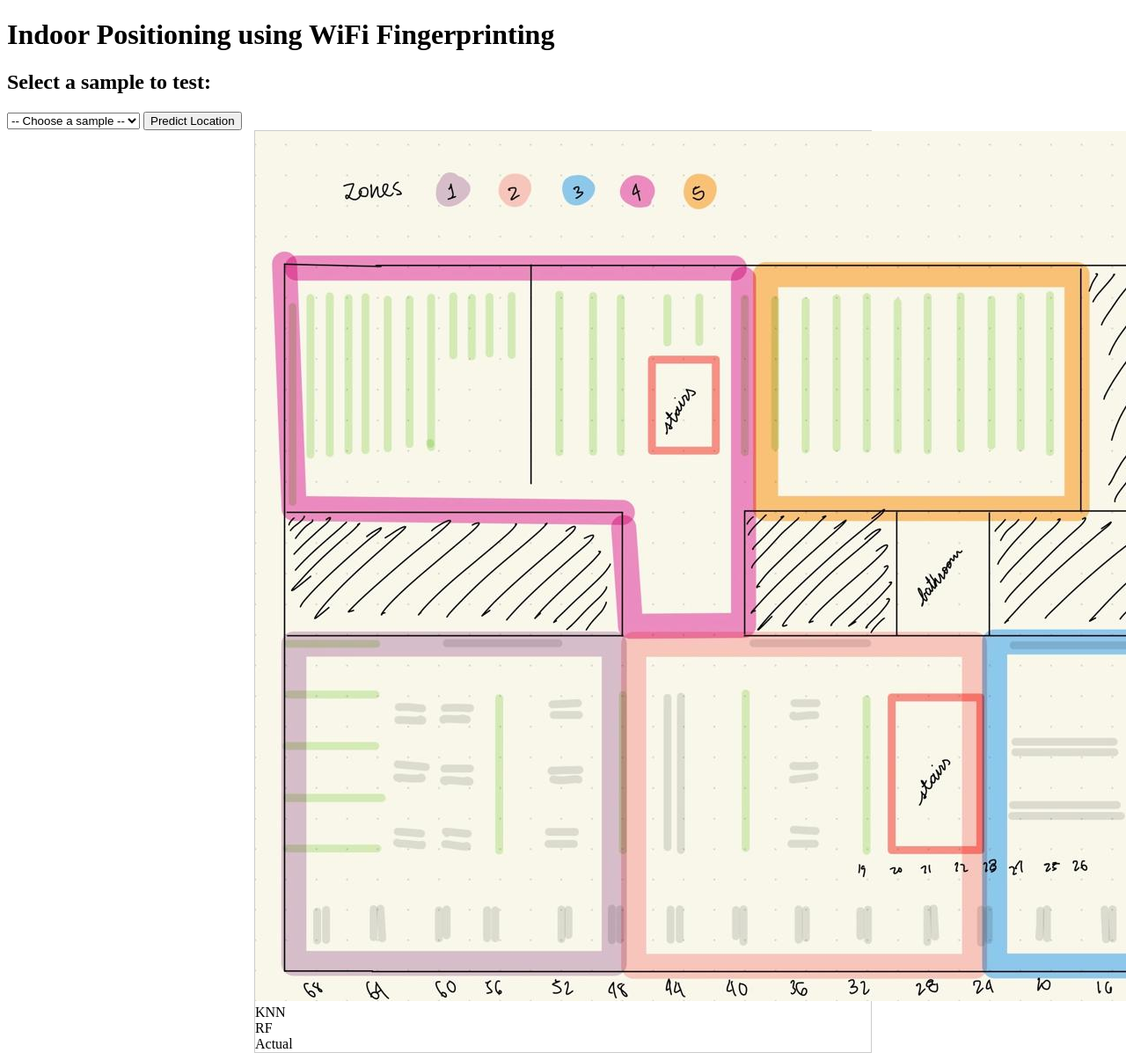
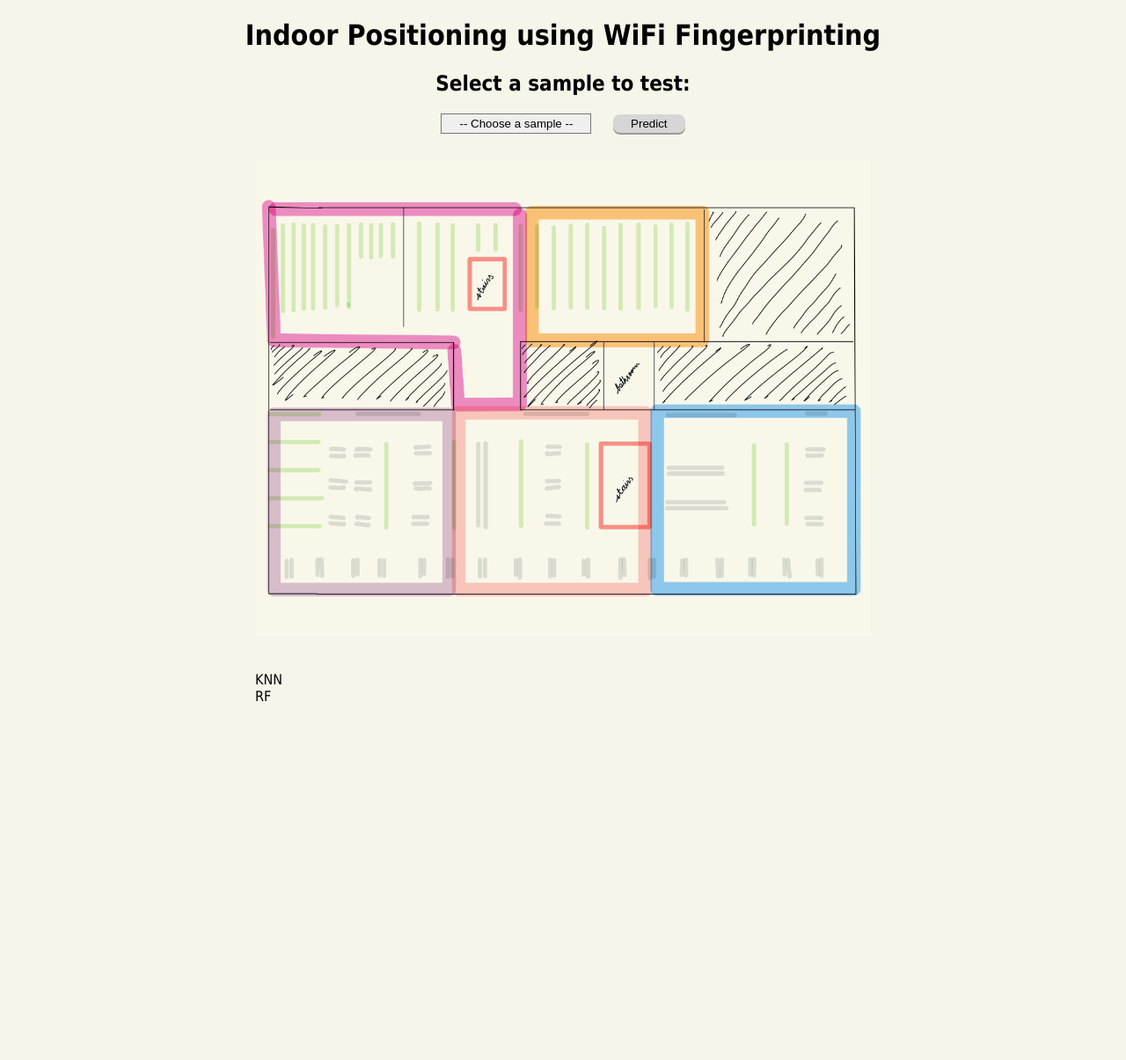
Before and after one commit to VinnieT04/Capstone, a Flask app: page / in a window 1280 px wide; the page is wider, and only the part inside the window is pictured. Shown: that part at 88% size. After the commit the page ends 797 px from the top of that part, so only its background shows below. Run offline with Flask 3, Linux system fonts and the light colour scheme; parts of the project's set-up code (start-up, migrations or seed data) failed here and were passed over.

Commit message:
Added styling, now trying to map zones to the image...

```diff
--- a/templates/index.html
+++ b/templates/index.html
@@ -8,7 +8,7 @@
     <body>
         <h1>Indoor Positioning using WiFi Fingerprinting</h1>
 
-        <div>
+        <div id="choose">
             <h2>Select a sample to test:</h2>
             <select id="sampleDropdown">
                 <option value="">-- Choose a sample --</option>
@@ -17,7 +17,7 @@
                 {% endfor %}
             </select>
 
-        <button id="predictButton" onclick="getOption()">Predict Location</button>
+        <button class="button" id="predictButton" onclick="getOption()">Predict</button>
 
         </div>
 
@@ -27,15 +27,23 @@
              </div>
 
              <div id="map">
-                <img src="/images/library_layout.jpg" alt="Library map" id="floor-map">
+                <img src="static/images/layout.jpg" alt="Library map" id="floor-map">
 
                 <div id="knn-marker" class="marker">KNN</div>
                 <div id="rf-marker" class="marker">RF</div>
-                <div id="actual-marker" class="marker">Actual</div>
              </div>
         </div>
 
         <script>
+            const ZONE_COORDS = {
+                // Replace these placeholder values with your actual calculated coordinates (in pixels)
+                "TopPicks/Audiovisual": { x: 108, y: 348 },
+                "MainStairs/TopPicks": { x: 304, y: 348 },
+                "LaptopPriority/CurrentPeriodicals": { x: 506, y: 348 },
+                "Stairs/RightEnd": { x: 365, y: 122.5 },
+                "Hallway/LeftEnd": { x: 839.5, y: 122.5}
+            };
+
             function getOption()
             {
                 selectedElement = document.querySelector('#sampleDropdown')
@@ -87,36 +95,76 @@
 </html>
 
 <style>
+    body{
+        background-color: #F5F6E9;
+        text-align: center;
+        font-family: 'Times New Roman', monospace;
+        font-family:'Franklin Gothic', Tahoma, Geneva, Verdana, sans-serif;
+    }
+
+    h1{
+
+    }
+
+    .button{
+        transition-duration: 0.4s;
+        border-radius: 8px;
+        border: none;
+        box-shadow: 0 2px #999;
+        cursor: pointer;
+        background-color: rgb(214, 214, 214);
+        padding: 3px 20px;
+
+
+    }
+
+    .button:hover{
+        background-color: rgb(124, 124, 124);
+        color: white;
+    }
+
     #container{
         display: flex;
         justify-content: center;
         margin: 20px, auto;
     }
 
+    select {
+        -webkit-appearance: none;
+        appearance: none;
+        padding: 3px 20px;
+        margin-right: 20px;
+    }
+
+    #choose{
+        padding-left: 30px;
+        padding-bottom: 30px;
+        padding-right: 30px;
+    }
+
     #map{
         position: relative;
         width: 700px;
         height: auto;
-        border: 1px solid #ccc;
     }
 
     #floor-map{
-
+        width: 100%; /* Make the image fill the map container */
+        height: auto;
+        display: block;
     }
 
     .marker{
-
+        text-align: left;
     }
 
     #knn-marker{
-
+        margin-top: 40px;
     }
     #rf-marker{
 
     }
-    #actual-marker{
 
-    }
 
 
 </style>
```
